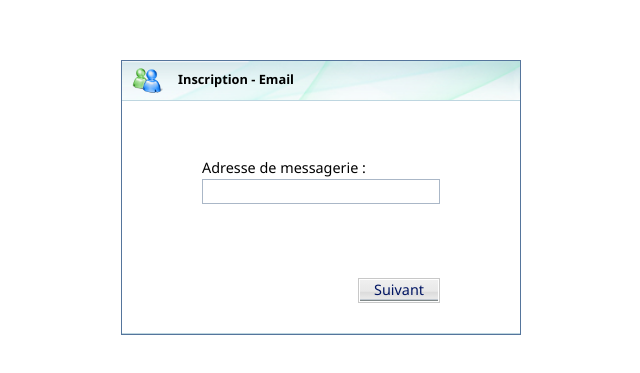
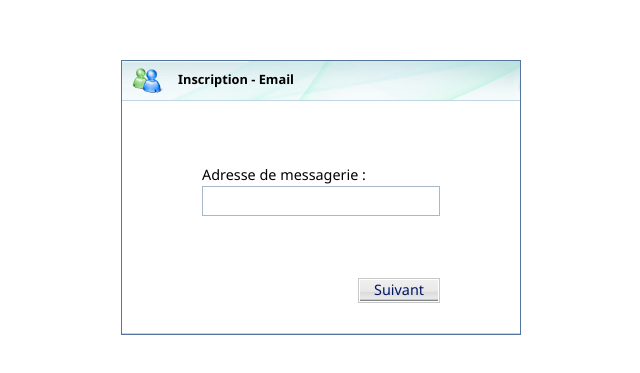
Before and after one commit to david-mi/MSN_Reborn, a React (Vite) app: page /register in a window 1280 px wide. Shown: the part 203-576 px from the top of the page, without its empty margins (319-959 px from the left). Built offline with nearby package versions, Linux system fonts and the light colour scheme; no server answers.

Commit message:
style: general styling

```diff
--- a/src/Components/Shared/FormLayout/formLayout.module.css
+++ b/src/Components/Shared/FormLayout/formLayout.module.css
@@ -23,7 +23,7 @@
 
 .form input:not([type="checkbox"]) {
   border: solid 1px #AAB7C7;
-  height: clamp(25px, 35px - 1.5vw, 30px);
+  height: clamp(30px, 40px - 1vw, 35px);
   padding-inline: 5px;
   font-size: 0.9rem;
   width: 100%;
@@ -38,7 +38,6 @@
   color: red;
   font-style: italic;
   font-size: clamp(0.8rem, 0.9rem - 0.2vw, 0.9rem);
-  min-height: var(--error-min-height)
 }
 
 .form > button:last-child {
--- a/src/styles/base/global.css
+++ b/src/styles/base/global.css
@@ -7,7 +7,8 @@ button {
 }
 
 #root {
-  min-height: 100vh;
+  min-height: 100dvh;
+  padding-inline: clamp(0.5rem, 3vw, 1rem);
   display: flex;
   flex-direction: column;
 }
```
